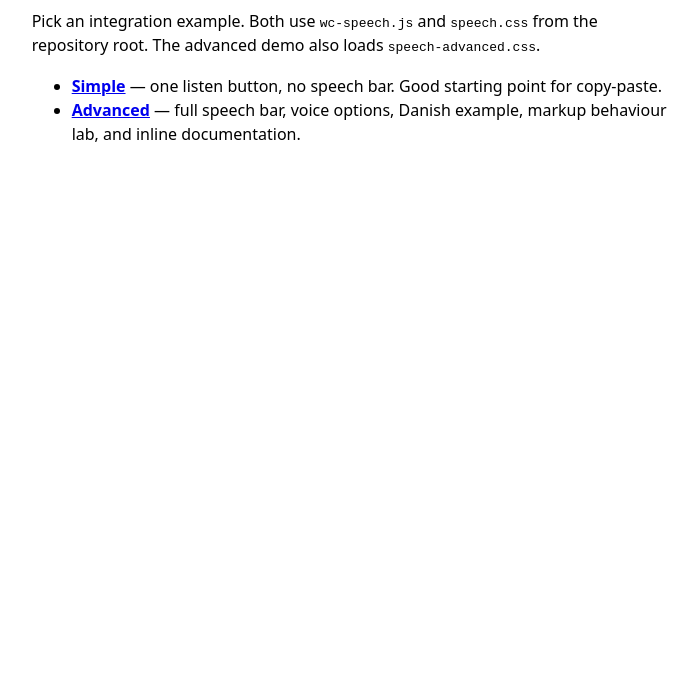
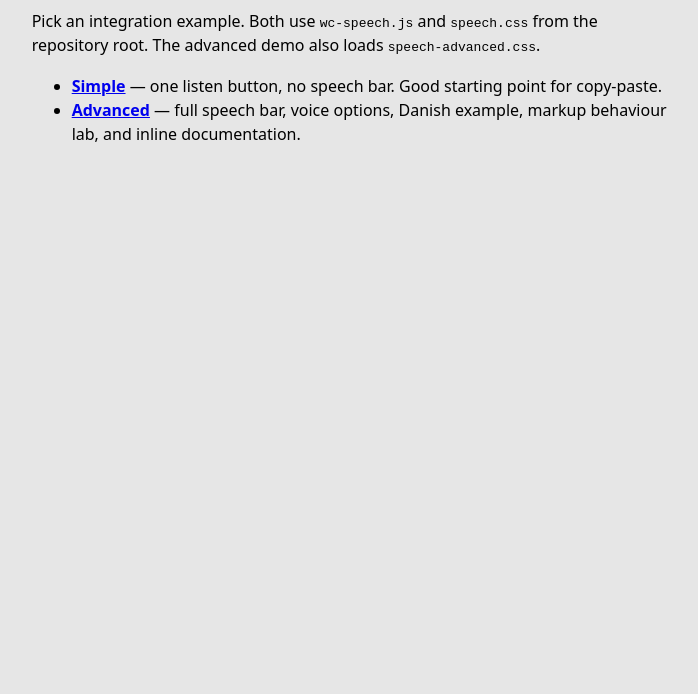
Before and after one commit to Hintzmann/wc-speech, a website: page demo/index.html in a window 1280 px wide. Shown: the part 106-800 px from the top of the page, without its empty margins (288-986 px from the left). Drawn offline with Linux system fonts and the light colour scheme.

Commit message:
Added lighter dark-mode background

```diff
--- a/demo/demo.css
+++ b/demo/demo.css
@@ -9,7 +9,7 @@
   body {
     font-family: system-ui, sans-serif;
     line-height: 1.5;
-    background-color: Canvas;
+    background-color: color-mix(in srgb, Canvas 90%, light-dark(black, white));
     color: CanvasText;
   }
 
```
